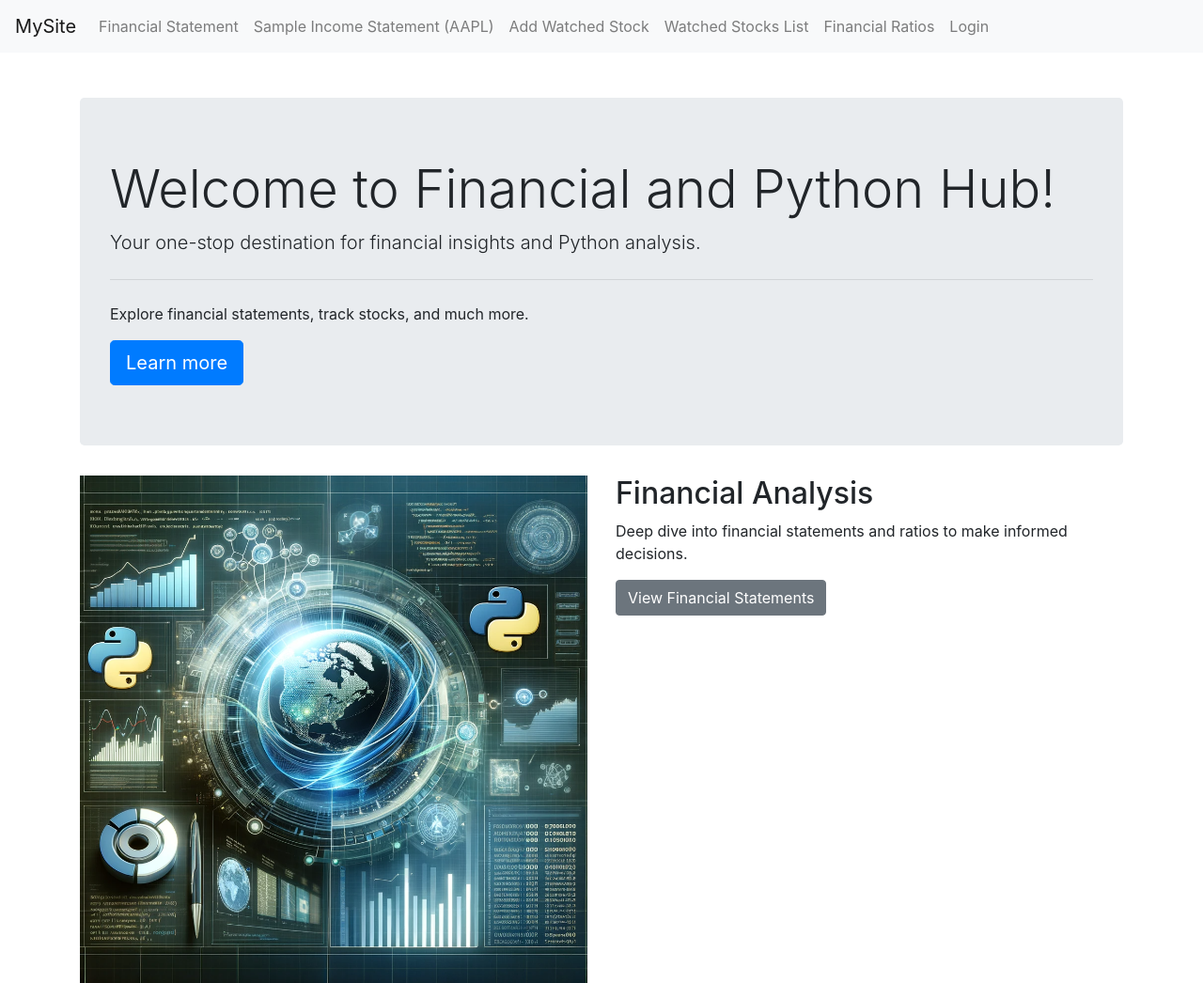
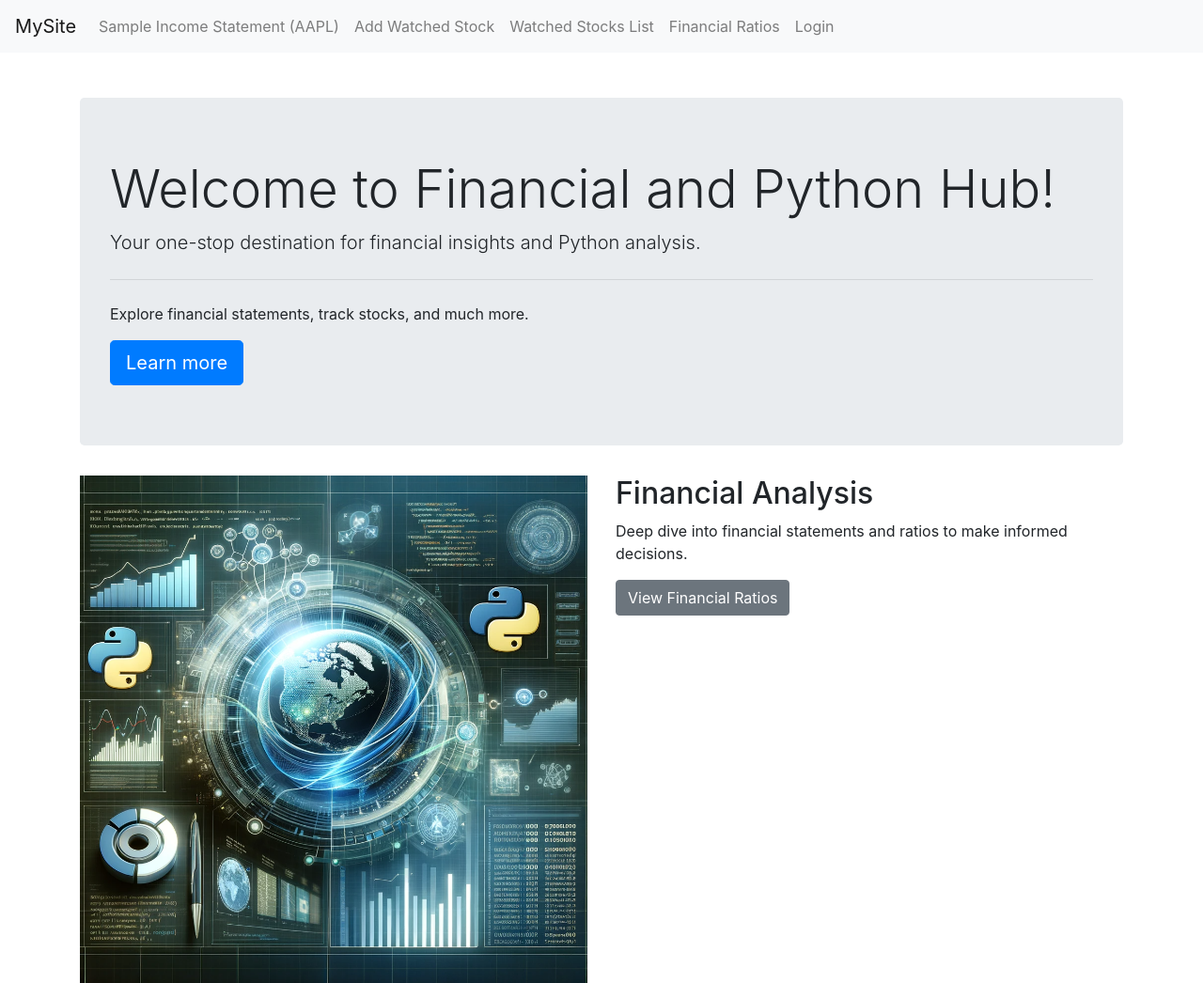
Before and after one commit to jomarca4/financials_django_app, a Django app: page /financials/ in a window 1280 px wide. Shown: the whole page at 94% size. Run offline with Django 3.2, Linux system fonts and the light colour scheme; some libraries are stand-ins or nearby versions.

Commit message:
Your commit message home page

```diff
--- a/financials/templates/financials/base.html
+++ b/financials/templates/financials/base.html
@@ -16,9 +16,7 @@
         </button>
         <div class="collapse navbar-collapse" id="navbarNav">
             <ul class="navbar-nav">
-                <li class="nav-item">
-                    <a class="nav-link" href="{% url 'financial-statement' %}">Financial Statement</a>
-                </li>
+
                 <li class="nav-item">
                     <a class="nav-link" href="{% url 'income-statement' 'AAPL' %}">Sample Income Statement (AAPL)</a>
                 </li>
--- a/financials/templates/financials/home.html
+++ b/financials/templates/financials/home.html
@@ -19,7 +19,7 @@
       <h2>Financial Analysis</h2>
       <p>Deep dive into financial statements and ratios to make informed decisions.</p>
       <!-- Link to your financial analysis page -->
-      <a href="{% url 'financial-statement' %}" class="btn btn-secondary">View Financial Statements</a>
+      <a href="{% url 'financial_ratios' %}" class="btn btn-secondary">View Financial Ratios</a>
     </div>
   </div>
 </div>
--- a/financials/urls.py
+++ b/financials/urls.py
@@ -1,10 +1,9 @@
 from django.urls import path
 from django.contrib.auth.views import LoginView, LogoutView
 
-from .views import home,financial_ratios_view,financial_statement_view, income_statement_view,add_watched_stock, watched_stocks_list, edit_watched_stock,delete_watched_stock,delete_watched_stock
+from .views import home,financial_ratios_view, income_statement_view,add_watched_stock, watched_stocks_list, edit_watched_stock,delete_watched_stock,delete_watched_stock
 
 urlpatterns = [
-    path('financial-statement/', financial_statement_view, name='financial-statement'),
     path('income-statement/<str:ticker_symbol>/', income_statement_view, name='income-statement'),
     path('add-watched-stock/', add_watched_stock, name='add_watched_stock'),
     path('watched-stocks/', watched_stocks_list, name='watched_stocks_list'),
--- a/financials/views.py
+++ b/financials/views.py
@@ -5,6 +5,7 @@ from django.db.models import Max
 
 from collections import defaultdict
 from itertools import groupby
+from operator import attrgetter
 # Create your views here.
 from .models import financial_ratios, financial_statement_items, quarters, WatchedStock, companies, FinancialStatementLabel,financial_statements
 from .forms import WatchedStockForm  # Make sure this import is correct
@@ -13,13 +14,6 @@ def home(request):
     # You can add any context data you want to pass to the template here
     return render(request, 'financials/home.html')
 
-def financial_statement_view(request):
-    items = financial_statement_items.objects.filter(
-        account_label__contains='Revenue',
-        financial_statement__quarter__year=2022,
-        financial_statement__quarter__company__ticker_symbol='AAPL'
-    )
-    return render(request, 'financials/financial_statement.html', {'items': items})
 
 
 def income_statement_view(request, ticker_symbol):
@@ -112,19 +106,36 @@ def delete_watched_stock(request, pk):
     # ...
 
 
-from collections import defaultdict
-from itertools import groupby
-
 def financial_ratios_view(request):
     company_id = request.GET.get('company_id')
     ratios = None
     company_list = companies.objects.all().order_by('ticker_symbol')  # Fetch all companies
 
     if company_id:
-        ratios = financial_ratios.objects.filter(quarter__company_id=company_id).select_related('quarter').order_by('quarter__year', 'quarter__quarter_number')
+        # Fetch ratios and sort them by name and then by quarter
+        ratios = financial_ratios.objects.filter(quarter__company_id=company_id).select_related('quarter').order_by('ratio_name', 'quarter__year', 'quarter__quarter_number')
 
-    context = {
-        'companies': company_list,
-        'ratios': ratios
-    }
+        # Get unique quarters
+        unique_quarters = sorted(set((ratio.quarter.year, ratio.quarter.quarter_number) for ratio in ratios), reverse=True)
+
+        # Initialize the structure for template data
+        ratios_for_template = defaultdict(lambda: ['N/A'] * len(unique_quarters))
+
+        # Fill the structure with data
+        for ratio in ratios:
+            quarter_index = unique_quarters.index((ratio.quarter.year, ratio.quarter.quarter_number))
+            ratios_for_template[ratio.ratio_name][quarter_index] = ratio.ratio_value
+
+        context = {
+            'companies': company_list,
+            'ratios_grouped': dict(ratios_for_template),
+            'unique_quarters': unique_quarters
+        }
+    else:
+        context = {
+            'companies': company_list,
+            'ratios_grouped': None,
+            'unique_quarters': None
+        }
+
     return render(request, 'financials/financial_ratios.html', context)
```
Also changed, not shown: financials/templates/financials/financial_ratios.html (+25 -16 lines), financials/templates/financials/financial_statement.html (deleted, +0 -58 lines).
